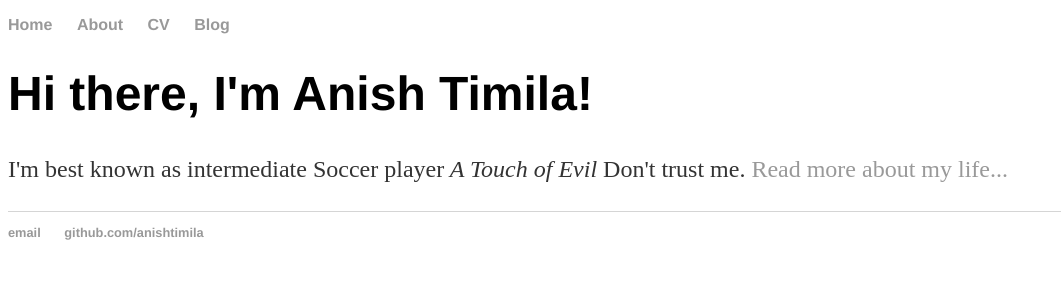
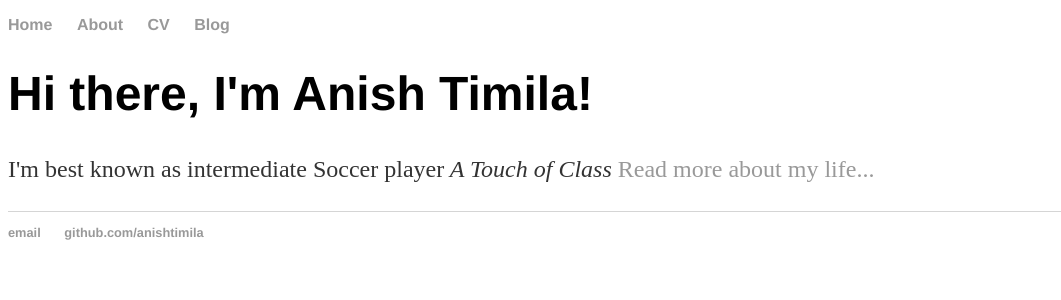
Before and after one commit to anishtimila/anishtimila.github.io, a Jekyll site: the page built from index.html, in a window 1280 px wide. Shown: the top 300 px of the page, without its empty margins (0-1061 px from the left). Built offline with Jekyll 4.4.1, drawn with Linux system fonts in a browser that asks for light colours.

Commit message:
Update index.html

```diff
--- a/index.html
+++ b/index.html
@@ -4,5 +4,5 @@ title: Anish Timila, Intermediate Soccer Player
 ---
 <div class="blurb">
 	<h1>Hi there, I'm Anish Timila!</h1>
-	<p>I'm best known as intermediate Soccer player<em> A Touch of Evil</em> Don't trust me. <a href="/about">Read more about my life...</a></p>
+	<p>I'm best known as intermediate Soccer player<em> A Touch of Class</em> <a href="/about">Read more about my life...</a></p>
 </div><!-- /.blurb -->
```
